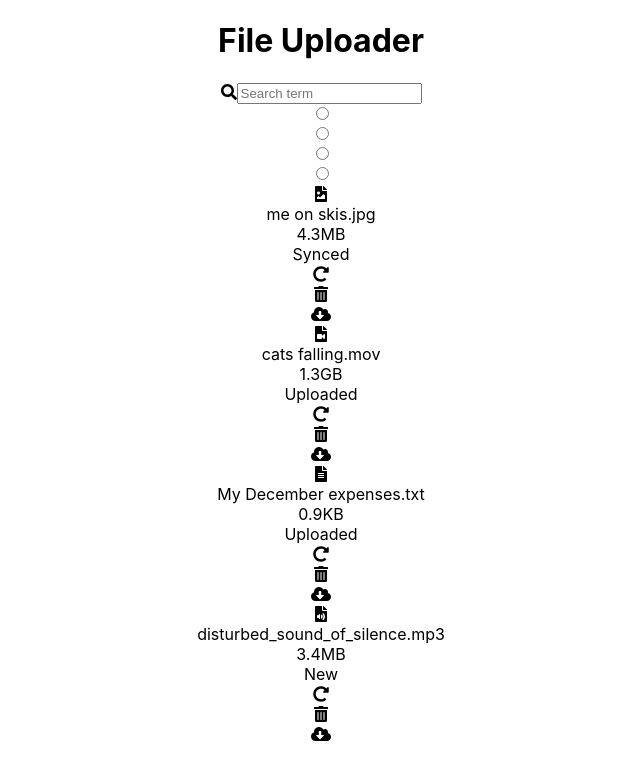
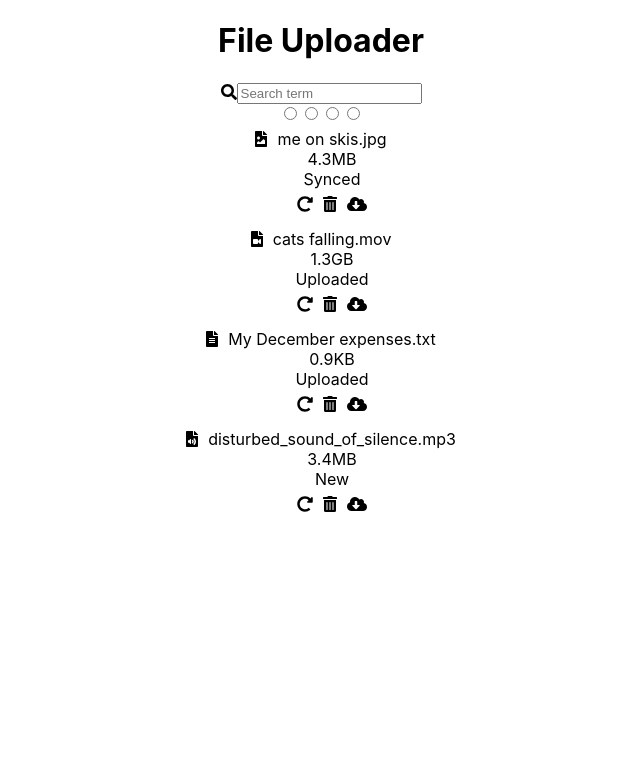
Before and after one commit to Cosmic-Noir/fileuploader, a React (Create React App) app: page / in a window 1280 px wide. Shown: the top 780 px of the page, without its empty margins (319-959 px from the left). Built offline with nearby package versions, Linux system fonts and the light colour scheme.

Commit message:
Add some sytling

```diff
--- a/src/ControlBar/ControlBar.css
+++ b/src/ControlBar/ControlBar.css
@@ -0,0 +1,9 @@
+.ControlBar {
+  display: flex;
+  flex-direction: row;
+  justify-content: center;
+}
+
+.ControlBar__btn {
+  padding: 5px;
+}
--- a/src/FilterOptions/FilterOptions.css
+++ b/src/FilterOptions/FilterOptions.css
@@ -0,0 +1,5 @@
+.FilterOptions {
+  display: flex;
+  flex-direction: row;
+  justify-content: center;
+}
--- a/src/ListItem/ListItem.css
+++ b/src/ListItem/ListItem.css
@@ -0,0 +1,10 @@
+.ListItem {
+  display: flex;
+  flex-direction: row;
+  justify-content: center;
+  padding: 5px;
+}
+
+.ListItem__icon {
+  padding-right: 10px;
+}
```
